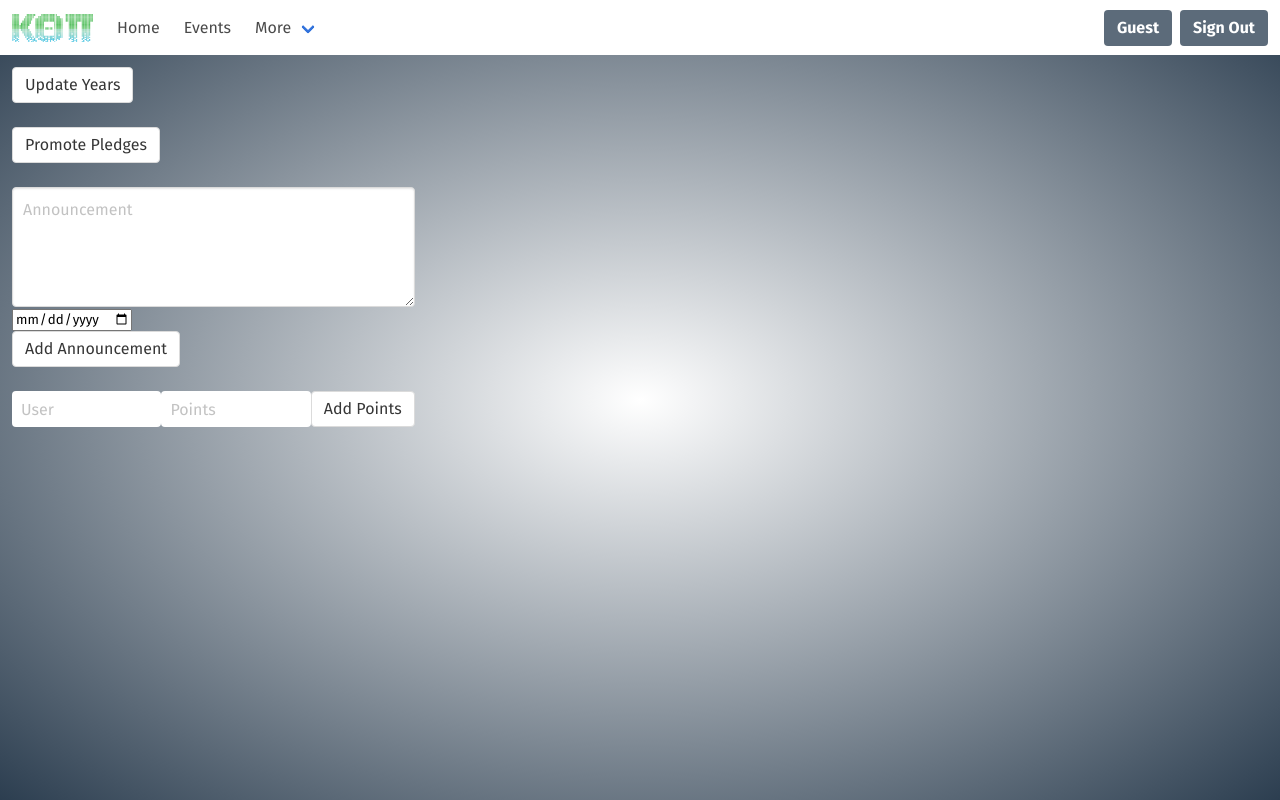
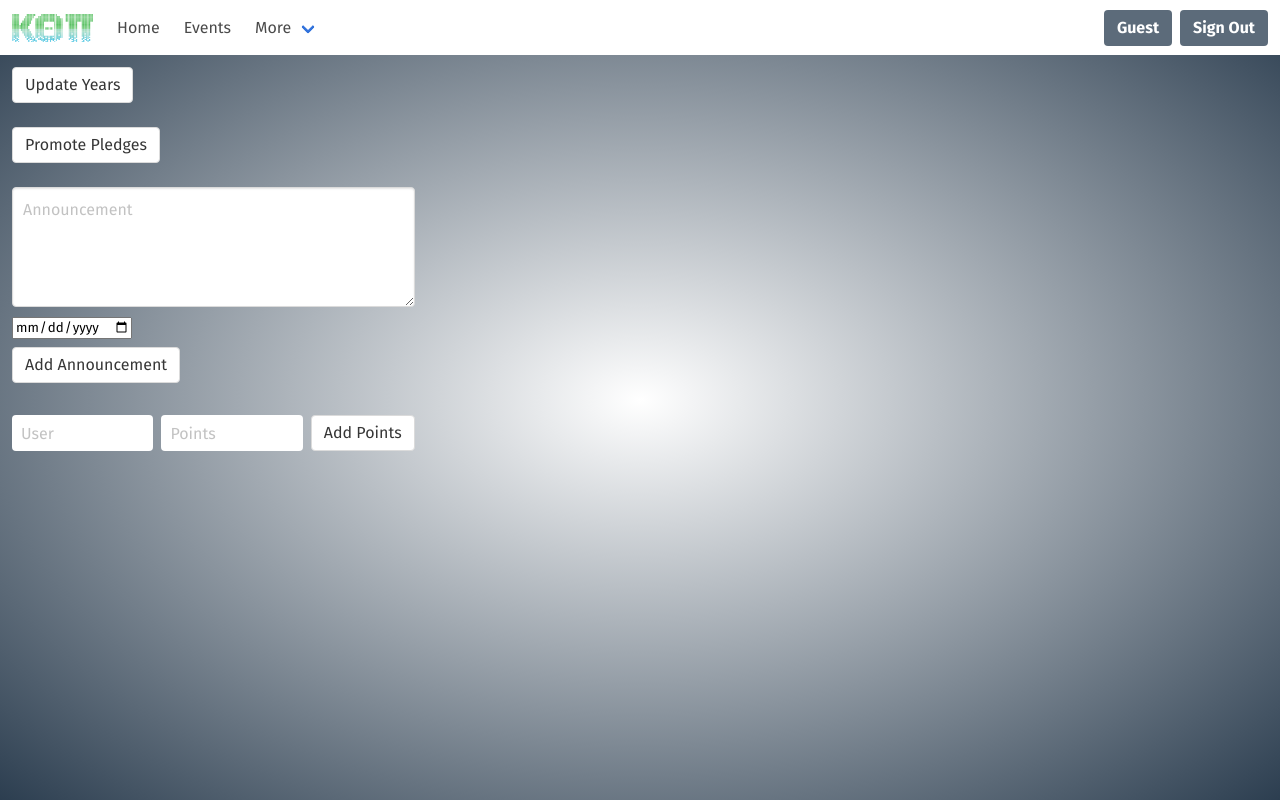
Before and after one commit to ktp-dev/KTPoints, a Vue app: page /admintools in a window 1280 px wide. Built offline with nearby package versions, Linux system fonts and the light colour scheme; no server answers.

Commit message:
Add padding

```diff
--- a/src/views/AdminTools.vue
+++ b/src/views/AdminTools.vue
@@ -47,15 +47,15 @@
             </section>
 
             <section id='addAnouncement'>
-                <div class="column is-one-third">
+                <div class="column is-one-third ">
                     <form>
-                    <div class="control">
+                    <div class="control mb1">
                         <textarea class="textarea" placeholder="Announcement" v-model="announcement"></textarea>
                     </div>
-                    <div class="control">
+                    <div class="control mb1">
                         <input type="date" v-model="announcementDate">
                     </div>
-                    <div class="control">
+                    <div class="control mb1">
                         <a v-on:click="addAnnouncement(announcement, announcementDate)" class="button">
                             Add Announcement
                         </a>
@@ -68,8 +68,8 @@
                 <div class="column is-one-third">
                     <form>
                     <div class="field is-grouped">
-                        <input class="input is-success" type="text" placeholder="User" v-model="uniq">
-                        <input class="input is-success" type="number" placeholder="Points" v-model.number="points">
+                        <input class="input is-success mr1" type="text" placeholder="User" v-model="uniq">
+                        <input class="input is-success mr1" type="number" placeholder="Points" v-model.number="points">
                         <div class="control">
                             <a v-on:click="addPoints(uniq, points)" class="button">
                                 Add Points
```
